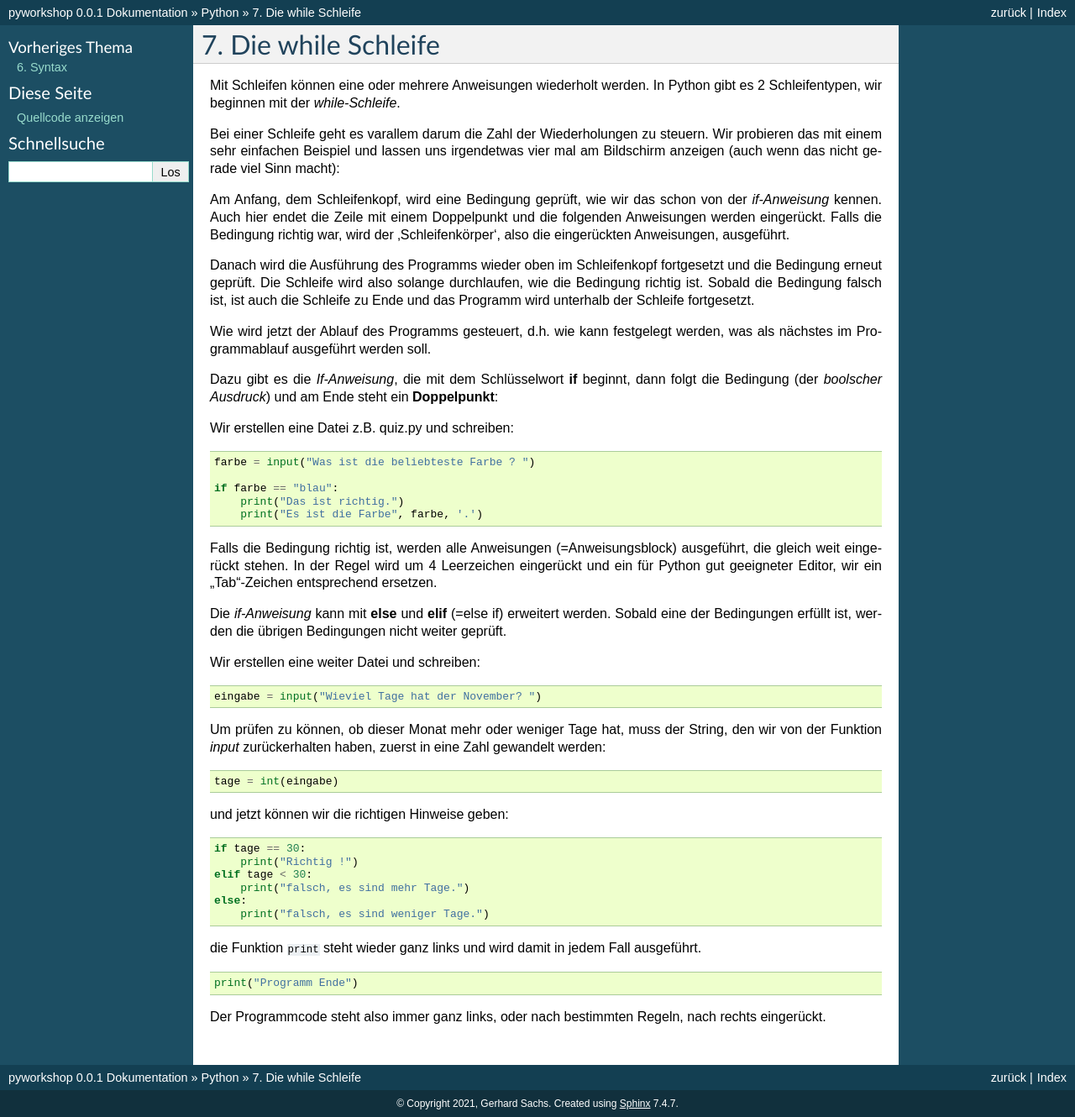
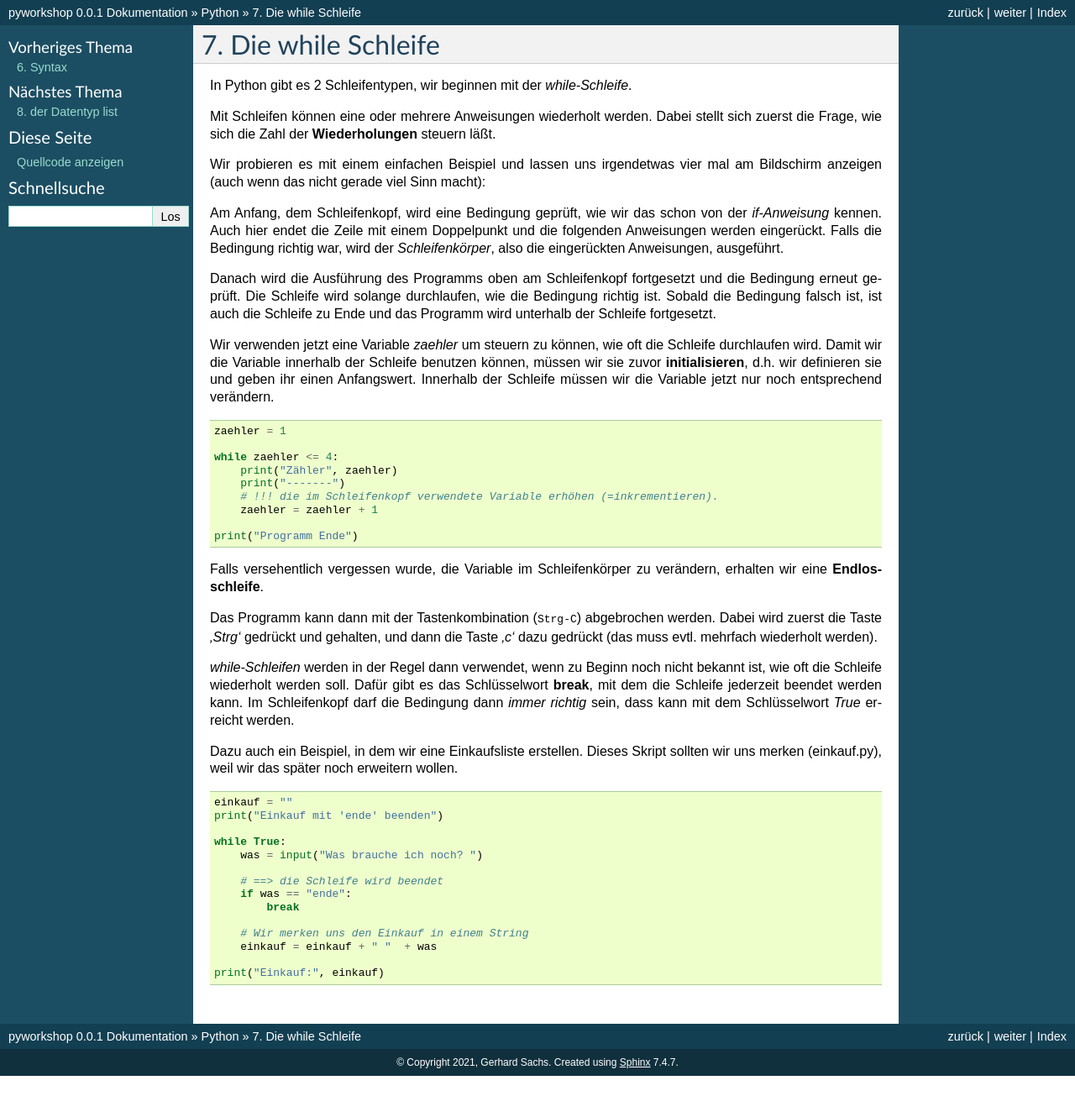
Before and after one commit to gerpark/pyworkshop, a Sphinx documentation site: the page built from docs/source/python/while.rst, in a window 1280 px wide. Shown: the whole page at 84% size. Built offline with Sphinx 7.4.7, drawn with Linux system fonts in a browser that asks for light colours; after the commit the page ends 1281 px from its top, so only the background shows below that.

Commit message:
V104 schleifen

```diff
--- a/docs/source/index.rst
+++ b/docs/source/index.rst
@@ -13,7 +13,7 @@ von Gerhard Sachs
 
 Dieses Dokument wird kontinuierlich weiterbearbeitet.
 
-Version 1.03 vom 20 November 2020
+Version 1.04 vom 19 Januar 2021
 
 Und hier noch ein Link mit ein bisschen was zu `Python, dem Workshop und mir <http://www.ortrun-dieterich.de/workshop.html>`_
 
--- a/docs/source/installation.rst
+++ b/docs/source/installation.rst
@@ -10,7 +10,7 @@ Programme, die für *Python2* geschrieben wurden, im Normalfall nicht von *Pytho
 Wir werden hier eine aktuelle **Python3.x** Version benutzen.
 
 *Python* ist Open Source und kostenlos und die Installation auf dem eigenen Rechner ist
-ganz einfach. Das Orginal, in allen Versionen und für alle Betriebssysteme
+ganz einfach. Das Original, in allen Versionen und für alle Betriebssysteme
 gibt es auf `www.python.org <https://www.python.org/downloads>`_.
 Aber z.B. auch die `Zeitschrift Chip <http://www.chip.de/downloads/Python_22363252.html>`_
 bietet einen entsprechenden Download an.
--- a/docs/source/python/index.rst
+++ b/docs/source/python/index.rst
@@ -30,3 +30,5 @@ Allerdings ist die Sprache in sich, wie wir später sehen werden, komplett objek
     if.rst
     syntax.rst
     while.rst
+    liste.rst
+    for.rst
--- a/docs/source/python/while.rst
+++ b/docs/source/python/while.rst
@@ -1,92 +1,81 @@
 
 .. _while:
 
-.. index:: while
+.. index:: while, Schleife, True
 
 ##################
 Die while Schleife
 ##################
 
-Mit Schleifen können eine oder mehrere Anweisungen wiederholt werden.
 In Python gibt es 2 Schleifentypen, wir beginnen mit der `while-Schleife`.
 
-Bei einer Schleife geht es varallem darum die Zahl der Wiederholungen zu steuern.
-Wir probieren das mit einem sehr einfachen Beispiel und lassen uns irgendetwas
+Mit Schleifen können eine oder mehrere Anweisungen wiederholt werden.
+Dabei stellt sich zuerst die Frage, wie sich die Zahl der **Wiederholungen** steuern läßt.
+
+Wir probieren es mit einem einfachen Beispiel und lassen uns irgendetwas
 vier mal am Bildschirm anzeigen (auch wenn das nicht gerade viel Sinn macht):
 
 Am Anfang, dem Schleifenkopf, wird eine Bedingung geprüft, wie wir das schon
 von der `if-Anweisung` kennen. Auch hier endet die Zeile mit einem Doppelpunkt
 und die folgenden Anweisungen werden eingerückt.
-Falls die Bedingung richtig war, wird der 'Schleifenkörper', also
+Falls die Bedingung richtig war, wird der `Schleifenkörper`, also
 die eingerückten Anweisungen, ausgeführt.
 
-Danach wird die Ausführung des Programms wieder oben im Schleifenkopf
+Danach wird die Ausführung des Programms oben am Schleifenkopf
 fortgesetzt und die Bedingung erneut geprüft.
-Die Schleife wird also solange durchlaufen, wie die Bedingung richtig ist.
+Die Schleife wird solange durchlaufen, wie die Bedingung richtig ist.
 Sobald die Bedingung falsch ist, ist auch die Schleife zu Ende
 und das Programm wird unterhalb der Schleife fortgesetzt.
 
-
-
-
-
-
-Wie wird jetzt der Ablauf des Programms gesteuert, d.h. wie kann festgelegt
-werden, was als nächstes im Programmablauf ausgeführt werden soll.
-
-Dazu gibt es die `If-Anweisung`, die mit dem Schlüsselwort **if**
-beginnt, dann folgt die Bedingung (der *boolscher Ausdruck*)
-und am Ende steht ein **Doppelpunkt**:
-
-Wir erstellen eine Datei z.B. quiz.py und schreiben:
+Wir verwenden jetzt eine Variable `zaehler` um steuern zu können, wie oft
+die Schleife durchlaufen wird. Damit wir die Variable innerhalb der Schleife
+benutzen können, müssen wir sie zuvor **initialisieren**, d.h. wir definieren sie
+und geben ihr einen Anfangswert. Innerhalb der Schleife müssen wir
+die Variable jetzt nur noch entsprechend verändern.
 
 .. code:: python
 
-    farbe = input("Was ist die beliebteste Farbe ? ")
+    zaehler = 1
 
-    if farbe == "blau":
-        print("Das ist richtig.")
-        print("Es ist die Farbe", farbe, '.')
+    while zaehler <= 4:
+        print("Zähler", zaehler)
+        print("-------")
+        # !!! die im Schleifenkopf verwendete Variable erhöhen (=inkrementieren).
+        zaehler = zaehler + 1
 
-Falls die Bedingung richtig ist, werden alle Anweisungen (=Anweisungsblock)
-ausgeführt, die gleich weit eingerückt stehen.
-In der Regel wird um 4 Leerzeichen eingerückt und ein für Python gut
-geeigneter Editor, wir ein "Tab"-Zeichen entsprechend ersetzen.
+    print("Programm Ende")
 
-Die *if-Anweisung* kann mit **else** und **elif** (=else if) erweitert werden.
-Sobald eine der Bedingungen erfüllt ist, werden die übrigen Bedingungen
-nicht weiter geprüft.
 
-Wir erstellen eine weiter Datei und schreiben:
+Falls versehentlich vergessen wurde, die Variable im Schleifenkörper zu verändern,
+erhalten wir eine **Endlosschleife**.
+
+Das Programm kann dann mit der Tastenkombination (:kbd:`Strg-C`) abgebrochen
+werden. Dabei wird zuerst die Taste `'Strg'` gedrückt und gehalten,
+und dann die Taste `'c'` dazu gedrückt (das muss evtl. mehrfach wiederholt werden).
+
+`while-Schleifen` werden in der Regel dann verwendet, wenn zu Beginn noch nicht
+bekannt ist, wie oft die Schleife wiederholt werden soll.
+Dafür gibt es das Schlüsselwort **break**, mit dem die Schleife jederzeit
+beendet werden kann. Im Schleifenkopf darf die Bedingung dann `immer richtig` sein,
+dass kann mit dem Schlüsselwort `True` erreicht werden.
+
+Dazu auch ein Beispiel, in dem wir eine Einkaufsliste erstellen.
+Dieses Skript sollten wir uns merken (einkauf.py), weil wir das später noch
+erweitern wollen.
 
 .. code:: python
 
-    eingabe = input("Wieviel Tage hat der November? ")
+    einkauf = ""
+    print("Einkauf mit 'ende' beenden")
 
-Um prüfen zu können, ob dieser Monat mehr oder weniger Tage hat,
-muss der String, den wir von der Funktion `input` zurückerhalten haben,
-zuerst in eine Zahl gewandelt werden:
+    while True:
+        was = input("Was brauche ich noch? ")
 
-.. code:: python
+        # ==> die Schleife wird beendet
+        if was == "ende":
+            break
 
-    tage = int(eingabe)
+        # Wir merken uns den Einkauf in einem String
+        einkauf = einkauf + " "  + was
 
-und jetzt können wir die richtigen Hinweise geben:
-
-.. code:: python
-
-    if tage == 30:
-        print("Richtig !")
-    elif tage < 30:
-        print("falsch, es sind mehr Tage.")
-    else:
-        print("falsch, es sind weniger Tage.")
-
-die Funktion ``print`` steht wieder ganz links und wird damit in jedem Fall ausgeführt.
-
-.. code:: python
-
-    print("Programm Ende")
-
-Der Programmcode steht also immer ganz links, oder nach bestimmten Regeln,
-nach rechts eingerückt.
+    print("Einkauf:", einkauf)
```
Also changed, not shown: docs/source/python/for.rst (added, +53 -0 lines), docs/source/python/liste.rst (added, +76 -0 lines), docs/source/python/syntax.rst (+1 -7 lines).
